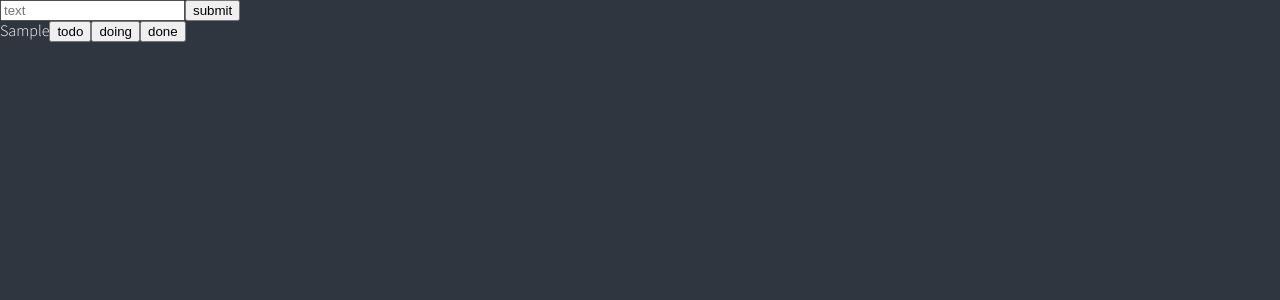
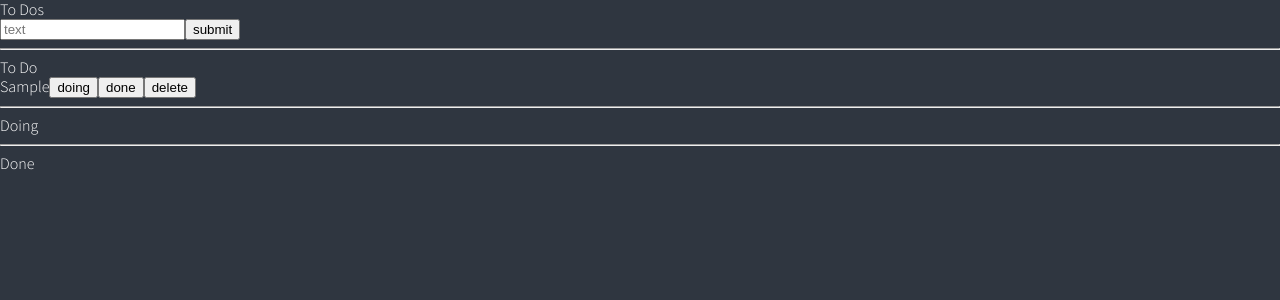
Before and after one commit to aajju/react-master-todo, a React (Create React App) app: page / in a window 1280 px wide. Both pictures are taken after typing "Sample" into the empty fields and a click on the button "submit". Shown: the top 300 px of the page. Built offline with nearby package versions, Linux system fonts and the light colour scheme.

Commit message:
todo challenge

```diff
--- a/src/App.tsx
+++ b/src/App.tsx
@@ -1,4 +1,4 @@
-import React from "react";
+import React, { useState } from "react";
 import { createGlobalStyle } from "styled-components";
 import TempValid from "./TempValid";
 import Todos from "./Todos";
--- a/src/CreateTodo.tsx
+++ b/src/CreateTodo.tsx
@@ -1,17 +1,13 @@
-import {
-  atom,
-  useRecoilState,
-  useRecoilValue,
-  useSetRecoilState,
-} from "recoil";
+import { useSetRecoilState, useRecoilState } from "recoil";
 import { useForm } from "react-hook-form";
-import { todoListState } from "./atoms";
+import { Categoris, todoListState, TODOS_KEY } from "./atoms";
+import { useEffect } from "react";
 interface IForm {
   todo: string;
 }
 function CreateTodo() {
-  //   const [todoList, setTodoList] = useRecoilState(todoListState);
-  const setTodoList = useSetRecoilState(todoListState);
+  const [todoList, setTodoList] = useRecoilState(todoListState);
+  //   const setTodoList = useSetRecoilState(todoListState);
   const {
     register,
     handleSubmit,
@@ -20,25 +16,22 @@ function CreateTodo() {
   } = useForm<IForm>();
 
   const onSubmit = ({ todo }: IForm) => {
+    let idNow = Date.now();
     setTodoList((oldToDos) => [
-      { text: todo, id: Date.now(), category: "TO_DO" },
+      { text: todo, id: idNow, category: Categoris.TO_DO },
       ...oldToDos,
     ]);
     setValue("todo", "");
   };
+
+  useEffect(() => {
+    localStorage.setItem(TODOS_KEY, JSON.stringify(todoList));
+  }, [todoList]);
+  //   console.log(todoList, "submit");
   return (
     <>
       <form onSubmit={handleSubmit(onSubmit)}>
-        <input
-          {...register("todo", {
-            required: "todo is required",
-            minLength: {
-              value: 5,
-              message: "Your todo is too short.",
-            },
-          })}
-          placeholder="text"
-        />
+        <input {...register("todo")} placeholder="text" />
         <button>submit</button>
       </form>
       {/* <span>{errors?.todo?.message}</span> */}
--- a/src/TodoList.tsx
+++ b/src/TodoList.tsx
@@ -1,14 +1,63 @@
+import React from "react";
+import { Categoris, ITodoList, todoListState, todoSelector } from "./atoms";
 import { useRecoilValue, useSetRecoilState } from "recoil";
-import { ITodoList, todoListState } from "./atoms";
 
-function TodoList({ text }: ITodoList) {
-  //   const todo = useRecoilValue(todoListState);
+function TodoList({ text, category, id }: ITodoList) {
+  //   const [todos, setTodos] = useRecoilState(todoListState);
+  const setTodos = useSetRecoilState(todoListState);
+  const [todo, doing, done] = useRecoilValue(todoSelector);
+  //   console.log(todo, doing, done);
+
+  const onClick = (event: React.MouseEvent<HTMLButtonElement>) => {
+    // console.log(event.currentTarget.value);
+    //   console.log(todos, "in onClick");
+    const {
+      currentTarget: { name },
+    } = event;
+
+    setTodos((oldTodos) => {
+      const targetIndex = oldTodos.findIndex((todo) => todo.id === id);
+      const newTodo = { text, id, category: name as any };
+      return [
+        ...oldTodos.slice(0, targetIndex),
+        newTodo,
+        ...oldTodos.slice(targetIndex + 1),
+      ];
+    });
+  };
+
+  const onDeleteClick = () => {
+    // console.log(event);
+    setTodos((oldTodos) => {
+      const targetIndex = oldTodos.findIndex((todo) => todo.id === id);
+      return [
+        ...oldTodos.slice(0, targetIndex),
+        ...oldTodos.slice(targetIndex + 1),
+      ];
+    });
+  };
+
+  //   console.log(todos);
+
   return (
     <li>
       <span> {text}</span>
-      <button>todo</button>
-      <button>doing</button>
-      <button>done</button>
+      {category !== Categoris.TO_DO && (
+        <button name={Categoris.TO_DO} onClick={onClick}>
+          todo
+        </button>
+      )}
+      {category !== Categoris.DOING && (
+        <button name={Categoris.DOING} onClick={onClick}>
+          doing
+        </button>
+      )}
+      {category !== Categoris.DONE && (
+        <button name={Categoris.DONE} onClick={onClick}>
+          done
+        </button>
+      )}
+      <button onClick={onDeleteClick}>delete</button>
     </li>
   );
 }
--- a/src/Todos.tsx
+++ b/src/Todos.tsx
@@ -1,28 +1,68 @@
-import {
-  atom,
-  useRecoilState,
-  useRecoilValue,
-  useSetRecoilState,
-} from "recoil";
-import { todoListState } from "./atoms";
+import { useRecoilValue, useRecoilState } from "recoil";
+import { Categoris, todoListState } from "./atoms";
 import CreateTodo from "./CreateTodo";
 import TodoList from "./TodoList";
 
 function Todos() {
-  //   const [todoList, setTodoList] = useRecoilState(todoListState);
-  const todoList = useRecoilValue(todoListState);
+  const [todos, setTodoList] = useRecoilState(todoListState);
+  // const todos = useRecoilValue(todoListState);
   //   console.log(errors.todo);
 
   return (
     <div>
+      <h1>To Dos</h1>
       <CreateTodo />
-      <div>
-        <ul>
-          {todoList.map((todo) => (
-            <TodoList key={todo.id} {...todo} />
-          ))}
-        </ul>
-      </div>
+      <hr />
+
+      <h2>To Do</h2>
+      <ul>
+        {todos.map(
+          (todo) =>
+            // <TodoList key={todo.id} {...todo} />
+            todo.category === Categoris.TO_DO && (
+              <TodoList
+                key={todo.id}
+                text={todo.text}
+                id={todo.id}
+                category={todo.category}
+              />
+            )
+        )}
+      </ul>
+      <hr />
+
+      <h2>Doing</h2>
+      <ul>
+        {todos.map(
+          (todo) =>
+            // <TodoList key={todo.id} {...todo} />
+            todo.category === Categoris.DOING && (
+              <TodoList
+                key={todo.id}
+                text={todo.text}
+                id={todo.id}
+                category={todo.category}
+              />
+            )
+        )}
+      </ul>
+      <hr />
+
+      <h2>Done</h2>
+      <ul>
+        {todos.map(
+          (todo) =>
+            // <TodoList key={todo.id} {...todo} />
+            todo.category === Categoris.DONE && (
+              <TodoList
+                key={todo.id}
+                text={todo.text}
+                id={todo.id}
+                category={todo.category}
+              />
+            )
+        )}
+      </ul>
     </div>
   );
 }
--- a/src/atoms.ts
+++ b/src/atoms.ts
@@ -1,10 +1,45 @@
-import { atom } from "recoil";
+import { atom, selector, useSetRecoilState } from "recoil";
+
+export const TODOS_KEY = "todoListState";
+
+export enum Categoris {
+  "TO_DO" = "TO_DO",
+  "DOING" = "DOING",
+  "DONE" = "DONE",
+}
+
 export interface ITodoList {
   text: string;
   id: number;
-  category: "TO_DO" | "DOING" | "DONE";
+  category: Categoris;
 }
+
 export const todoListState = atom<ITodoList[]>({
-  key: "todoListState",
-  default: [],
+  key: TODOS_KEY,
+  default: JSON.parse(localStorage.getItem(TODOS_KEY) || "[]"),
 });
+
+export const todoSelector = selector({
+  key: "todoSelector",
+  get: ({ get }) => {
+    const todos = get(todoListState);
+    // console.log(todos);
+    return [
+      todos.filter((todo) => todo.category === Categoris.TO_DO),
+      todos.filter((todo) => todo.category === Categoris.DOING),
+      todos.filter((todo) => todo.category === Categoris.DONE),
+    ];
+  },
+});
+
+// export const toDoSelector = selector({
+//   key: "toDoSelector",
+//   get: ({ get }) => {
+//     const toDos = get(toDoState);
+//     return [
+//       toDos.filter((toDo) => toDo.category === "TO_DO"),
+//       toDos.filter((toDo) => toDo.category === "DOING"),
+//       toDos.filter((toDo) => toDo.category === "DONE"),
+//     ];
+//   },
+// });
```
